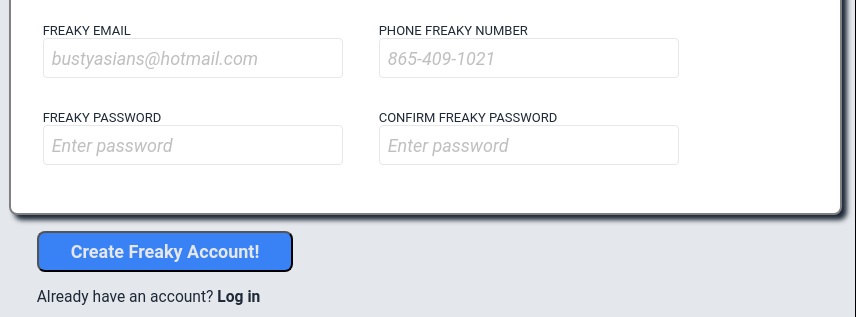
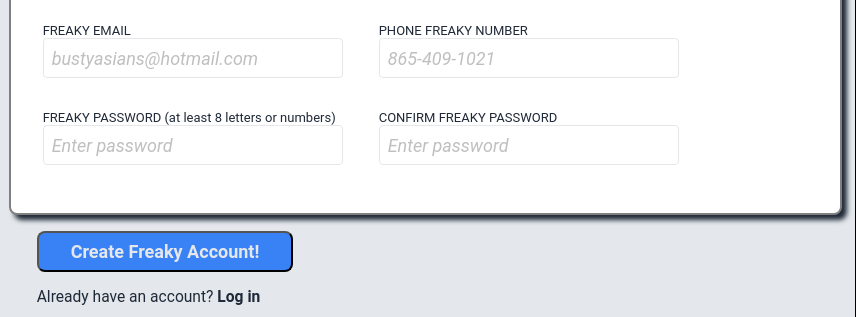
Before and after one commit to smoothiekanoble/sign-up-form, a plain HTML site: page index.html in a window 1280 px wide. Shown: the part 442-759 px from the top of the page, 424-1280 px from the left. Drawn offline with Linux system fonts and the light colour scheme.

Commit message:
add instructions for password of minimum char length

```diff
--- a/index.html
+++ b/index.html
@@ -53,7 +53,7 @@
                                 </div>
 
                                 <div>
-                                    <label for="password">FREAKY PASSWORD</label>
+                                    <label for="password">FREAKY PASSWORD (at least 8 letters or numbers)</label>
                                     <input type="password" id="password" name="password" placeholder="Enter password" minlength="8" maxlength="30" required>
                                 </div>
                             </div>
```
